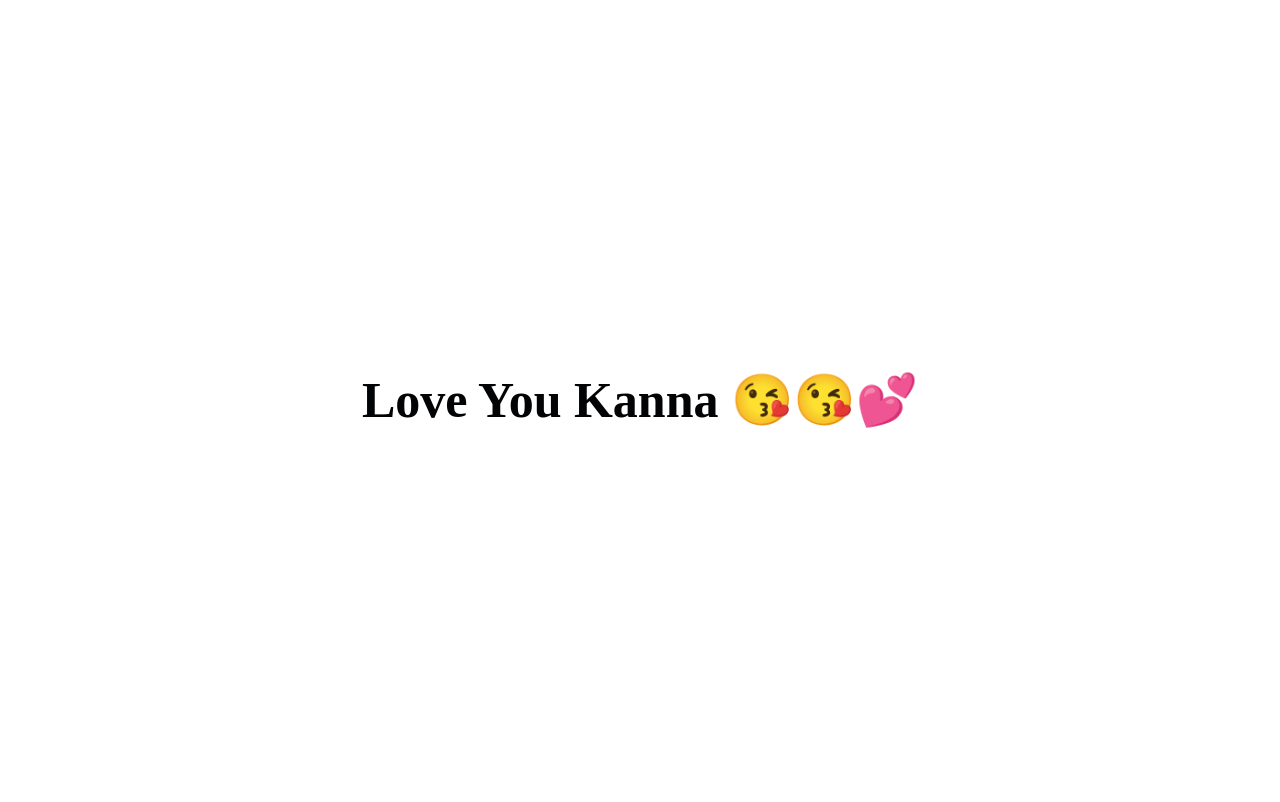
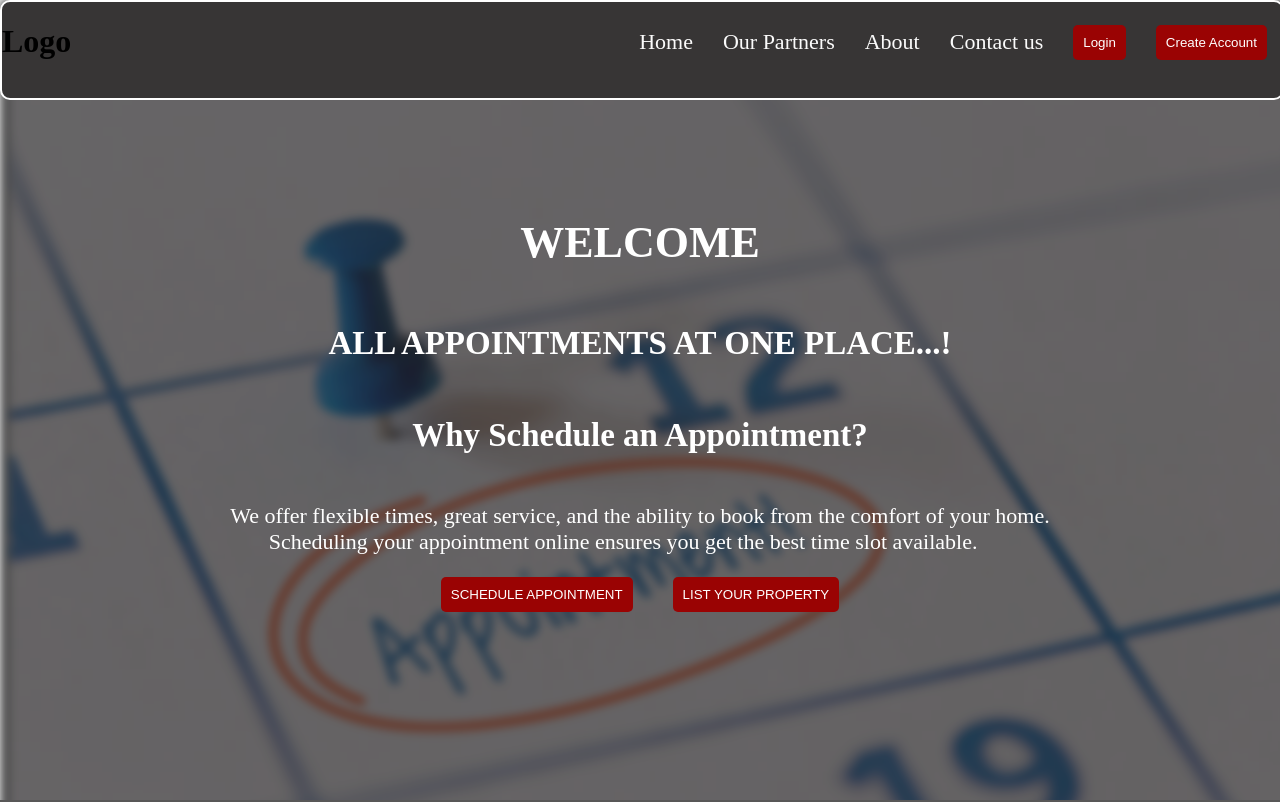
Before and after one commit to sai834086/Appointments-react-app, a React (Vite) app: page / in a window 1280 px wide. Shown: the top 802 px of the page. Built offline with nearby package versions, Linux system fonts and the light colour scheme.

Commit message:
first commit

```diff
--- a/src/App.jsx
+++ b/src/App.jsx
@@ -7,13 +7,12 @@ import ApplicationHomePage from "./pages/ApplicationHomePage";
 import DashBoard from "./pages/DashBoard";
 import styles from "./index.module.css";
 import PartnerSignUp from "./pages/PartnerSignUp";
-import Personal from "./pages/Personal";
 
 export default function App() {
   return (
     <BrowserRouter className={styles.app}>
       <Routes>
-        <Route path="/" element={<Personal />} />
+        <Route path="/" element={<HomePage />} />
         <Route path="/login" element={<LoginPage />} />
         <Route path="/userSignup" element={<SignupPage />} />
         <Route path="/App" element={<ApplicationHomePage />}>
--- a/src/pages/Personal.jsx
+++ /dev/null
@@ -1,9 +0,0 @@
-import styles from "./Personal.module.css"
-
-export default function Personal() {
-  return (
-    <div className={styles.personal}>
-      <h2>Love You Kanna 😘😘💕</h2>
-    </div>
-  );
-}
--- a/src/pages/Personal.module.css
+++ /dev/null
@@ -1,12 +0,0 @@
-.personal {
-  width: 100%;
-  height: 100vh;
-  color: #333;
-  display: flex;
-  justify-content: center;
-  align-items: center;
-}
-h2 {
-  font-size: 50px;
-  color: rgb(1, 3, 4);
-}
```
